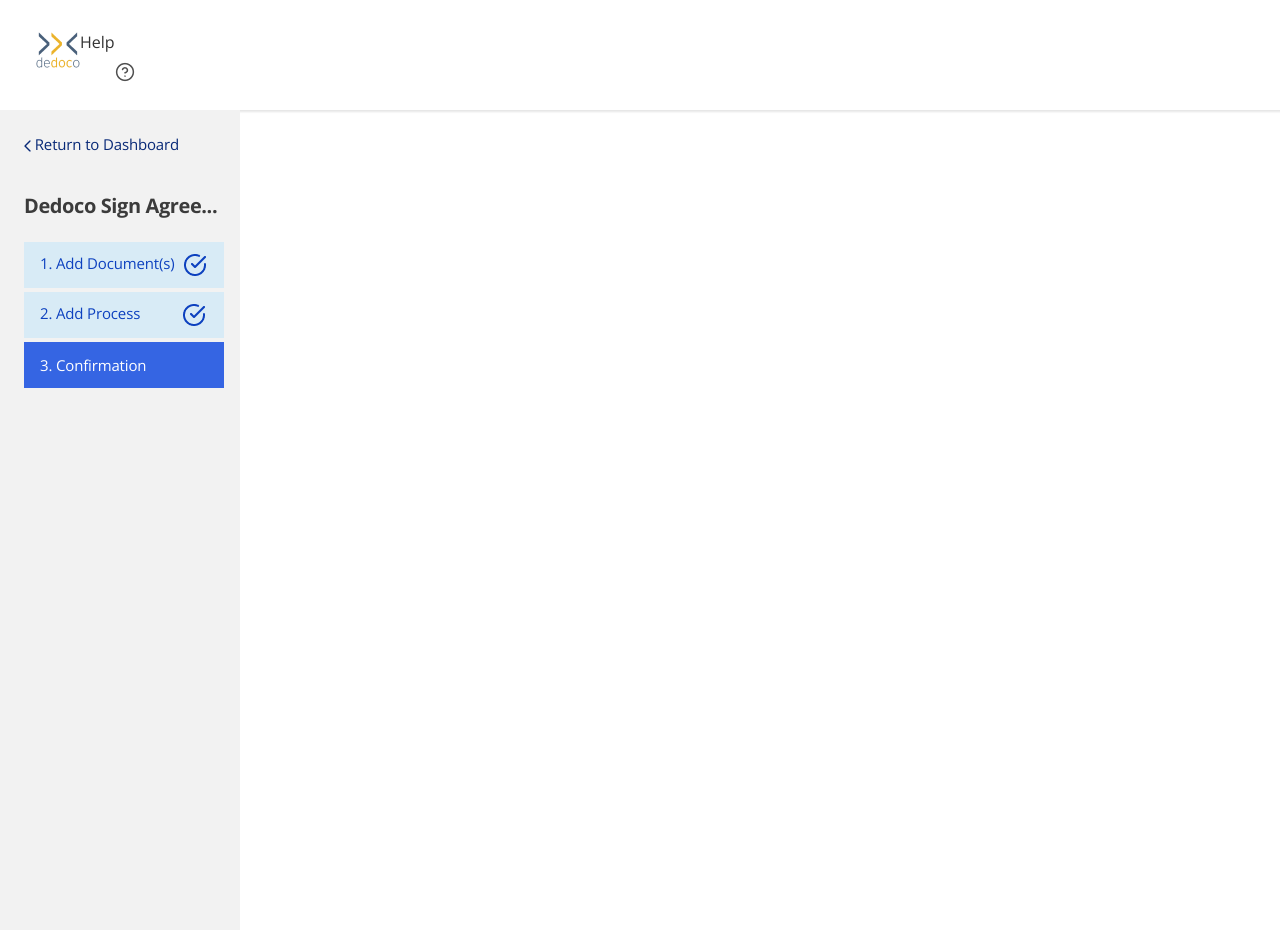
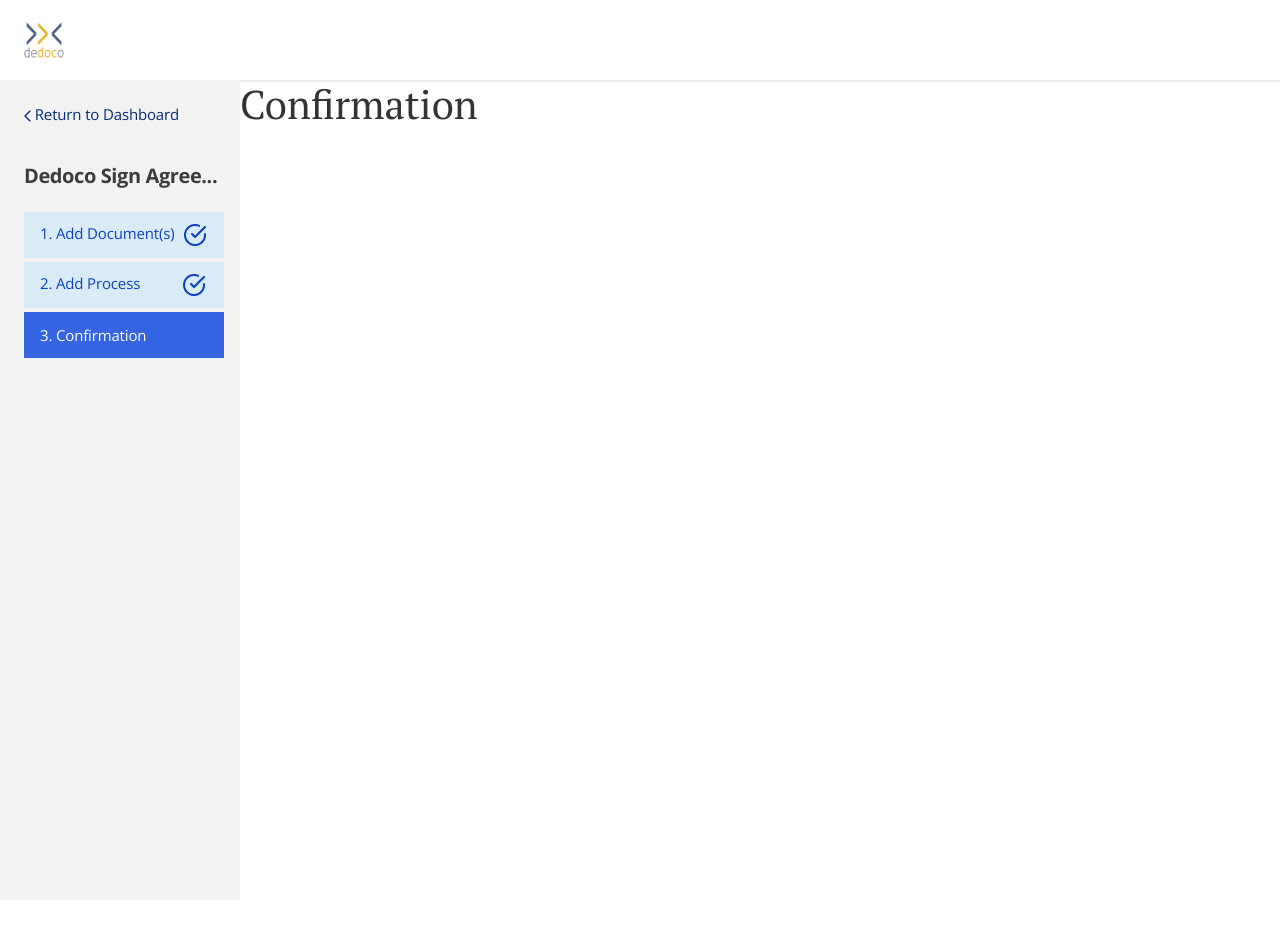
Before and after one commit to VinhNguyen0301/react-hook, a React (Create React App) app: page /confirmation in a window 1280 px wide. Shown: the top 930 px of the page. After the commit the page ends 900 px from the top, so only its background shows below. Built offline with nearby package versions, Linux system fonts and the light colour scheme.

Commit message:
Add missing layout

```diff
--- a/src/containers/ConfirmComponent/Confirmation.js
+++ b/src/containers/ConfirmComponent/Confirmation.js
@@ -11,7 +11,9 @@ function Confirmation(props) {
                 <div style={{ width: '240px' }}>
                     <NavProcess />
                 </div>
-                <div style={{ width: '1200px', height: '820px' }}></div>
+                <div style={{ width: '1200px', height: '820px' }}>
+                    <h1>Confirmation</h1>
+                </div>
             </div>
         </div>
     );
--- a/src/containers/CreateDocument/CreateNewDoc.js
+++ b/src/containers/CreateDocument/CreateNewDoc.js
@@ -74,8 +74,8 @@ function CreateNewDoc(props) {
                             </div>
                             <div style={{ margin: '463px 86px 24px 446px' }}>
                                 <Button variant="outlined" className="btn-back">Back</Button>
-                                <LinkContainer to="/define-process-doc" style={{ margin: "0px" }}>
-                                    <Button variant="outlined" className="btn-continue" style={{ marginLeft: '16px' }}>Continue</Button>
+                                <LinkContainer to="/define-process-doc" style={{ marginLeft: '16px' }}>
+                                    <Button variant="outlined" className="btn-continue" >Continue</Button>
                                 </LinkContainer>
 
                             </div>
--- a/src/containers/DefineDocProcess/DefineDoc.js
+++ b/src/containers/DefineDocProcess/DefineDoc.js
@@ -112,7 +112,7 @@ function DefineDoc(props) {
             </div>
                         <DocumentItem name="Document A.pdf" />
                         <DocumentItem name="Document B.pdf" />
-                        <div style={{ margin: '20px 270px 0px', float: 'right' }}>
+                        <div style={{ margin: '20px 360px 0px', float: 'right' }}>
                             <Button variant="outlined" className="btn-back">Back</Button>
                             <Button variant="outlined" className="btn-continue" style={{ marginLeft: '16px' }}>Continue</Button>
                         </div>
--- a/src/containers/Header simple/header.js
+++ b/src/containers/Header simple/header.js
@@ -7,13 +7,14 @@ import { LinkContainer } from "react-router-bootstrap";
 import help from '../DefineDocProcess/help-circle.png'
 function Header(props) {
     return (
-        <div className="header-simple">
-            <div style={{ display: "flex", margin: '30px 0px 0px 36px' }}>
-                <div>
-                    <img src={image} className="image" alt="image" />
+        <div className="header-simple" >
+            <div style={{ display: "flex", margin: '0px 0px 0px 0px' }}>
+                <div style={{ width: '95%', margin: '20px 0px 0px 24px' }}>
+                    <img src={image} className="image" alt="image" width="40px" height="40px" />
                 </div>
-                <div>
-                    Help<span><img src={help} className="help" alt="help" /></span>
+                <div style={{ width: '5%', margin: '28px 80px 0px 0px' }}>
+                    <span><img src={help} className="" alt="help" style={{ marginRight: '10px' }} /></span>
+                     Help
                 </div>
             </div>
 
```
